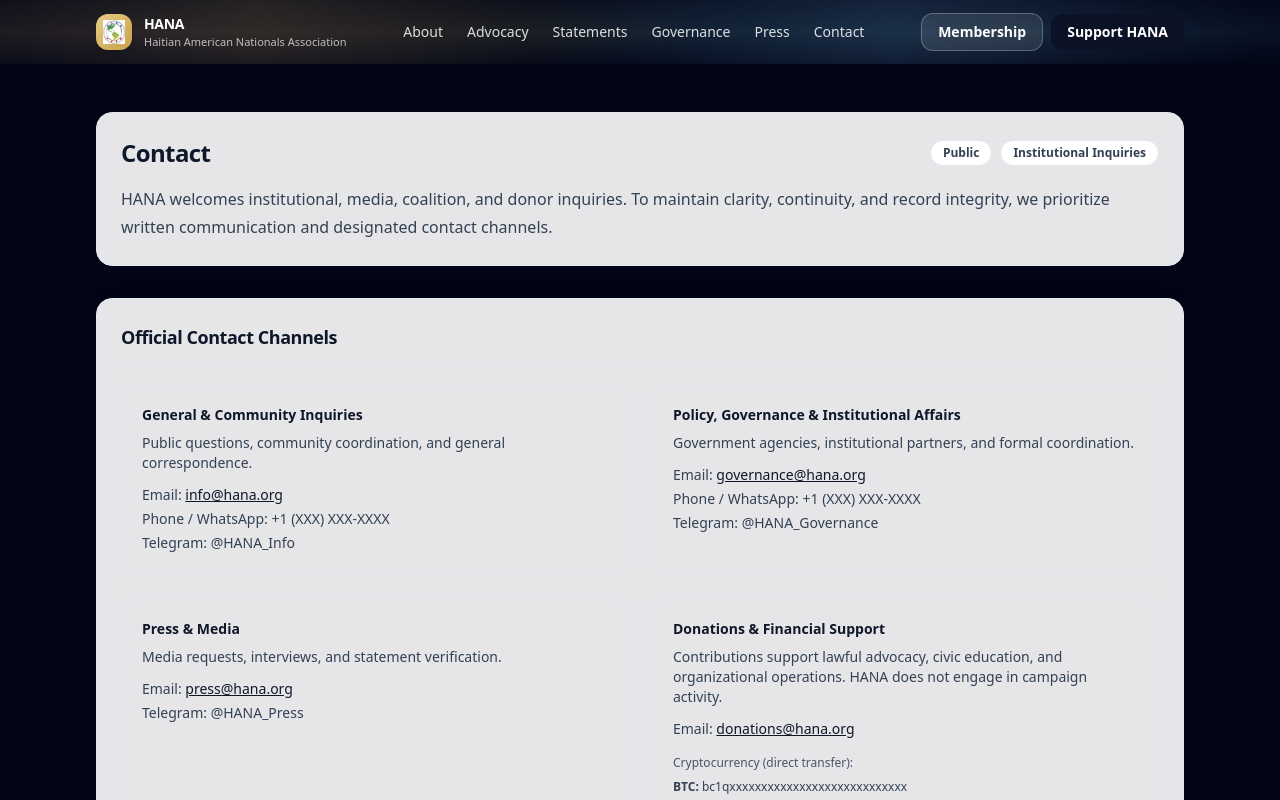
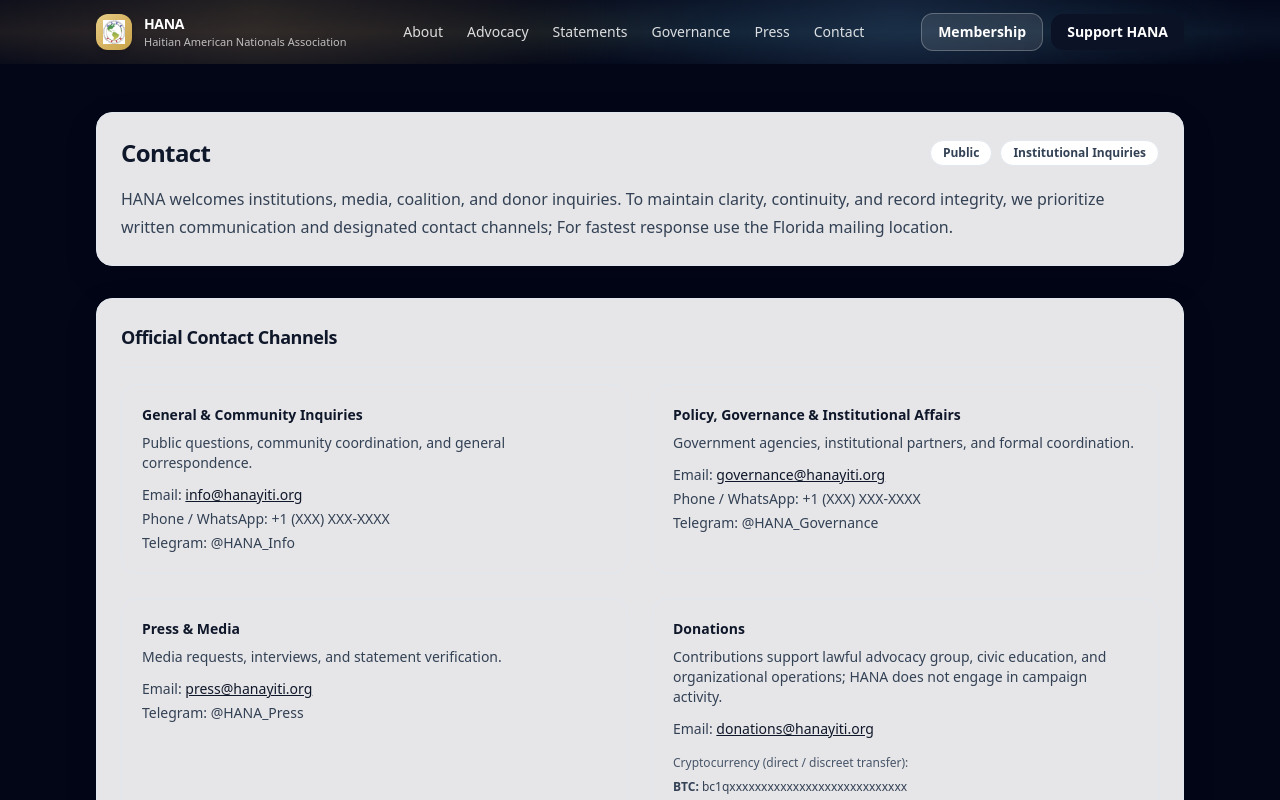
Before and after one commit to akumagmel/Hanayiti, a Next.js app: page /contact in a window 1280 px wide. Shown: the top 800 px of the page. Built offline with nearby package versions, Linux system fonts and the light colour scheme.

Commit message:
Update page.tsx

```diff
--- a/app/contact/page.tsx
+++ b/app/contact/page.tsx
@@ -21,9 +21,10 @@
             </div>
 
             <p className="mt-4 text-slate-700 leading-7">
-              HANA welcomes institutional, media, coalition, and donor inquiries.
+              HANA welcomes institutions, media, coalition, and donor inquiries.
               To maintain clarity, continuity, and record integrity, we prioritize
-              written communication and designated contact channels.
+              written communication and designated contact channels; For fastest response
+              use the Florida mailing location.
             </p>
           </CardContent>
         </Card>
@@ -51,10 +52,10 @@
                   <div>
                     Email:{" "}
                     <a
-                      href="mailto:info@hana.org"
+                      href="mailto:info@hanayiti.org"
                       className="underline text-slate-900"
                     >
-                      info@hana.org
+                      info@hanayiti.org
                     </a>
                   </div>
                   <div>Phone / WhatsApp: +1 (XXX) XXX-XXXX</div>
@@ -75,10 +76,10 @@
                   <div>
                     Email:{" "}
                     <a
-                      href="mailto:governance@hana.org"
+                      href="mailto:governance@hanayiti.org"
                       className="underline text-slate-900"
                     >
-                      governance@hana.org
+                      governance@hanayiti.org
                     </a>
                   </div>
                   <div>Phone / WhatsApp: +1 (XXX) XXX-XXXX</div>
@@ -99,10 +100,10 @@
                   <div>
                     Email:{" "}
                     <a
-                      href="mailto:press@hana.org"
+                      href="mailto:press@hanayiti.org"
                       className="underline text-slate-900"
                     >
-                      press@hana.org
+                      press@hanayiti.org
                     </a>
                   </div>
                   <div>Telegram: @HANA_Press</div>
@@ -112,26 +113,26 @@
               {/* Donations */}
               <div className="rounded-2xl border border-slate-200 p-5">
                 <div className="text-sm font-semibold text-slate-900">
-                  Donations & Financial Support
+                  Donations
                 </div>
                 <p className="mt-2 text-sm text-slate-700">
-                  Contributions support lawful advocacy, civic education, and
-                  organizational operations. HANA does not engage in campaign activity.
+                  Contributions support lawful advocacy group, civic education, and
+                  organizational operations; HANA does not engage in campaign activity.
                 </p>
 
                 <div className="mt-3 text-sm text-slate-700 space-y-2">
                   <div>
                     Email:{" "}
                     <a
-                      href="mailto:donations@hana.org"
+                      href="mailto:donations@hanayiti.org"
                       className="underline text-slate-900"
                     >
-                      donations@hana.org
+                      donations@hanayiti.org
                     </a>
                   </div>
 
                   <div className="pt-2 text-xs text-slate-600">
-                    Cryptocurrency (direct transfer):
+                    Cryptocurrency (direct / discreet transfer):
                   </div>
 
                   <div className="text-xs text-slate-700">
```
